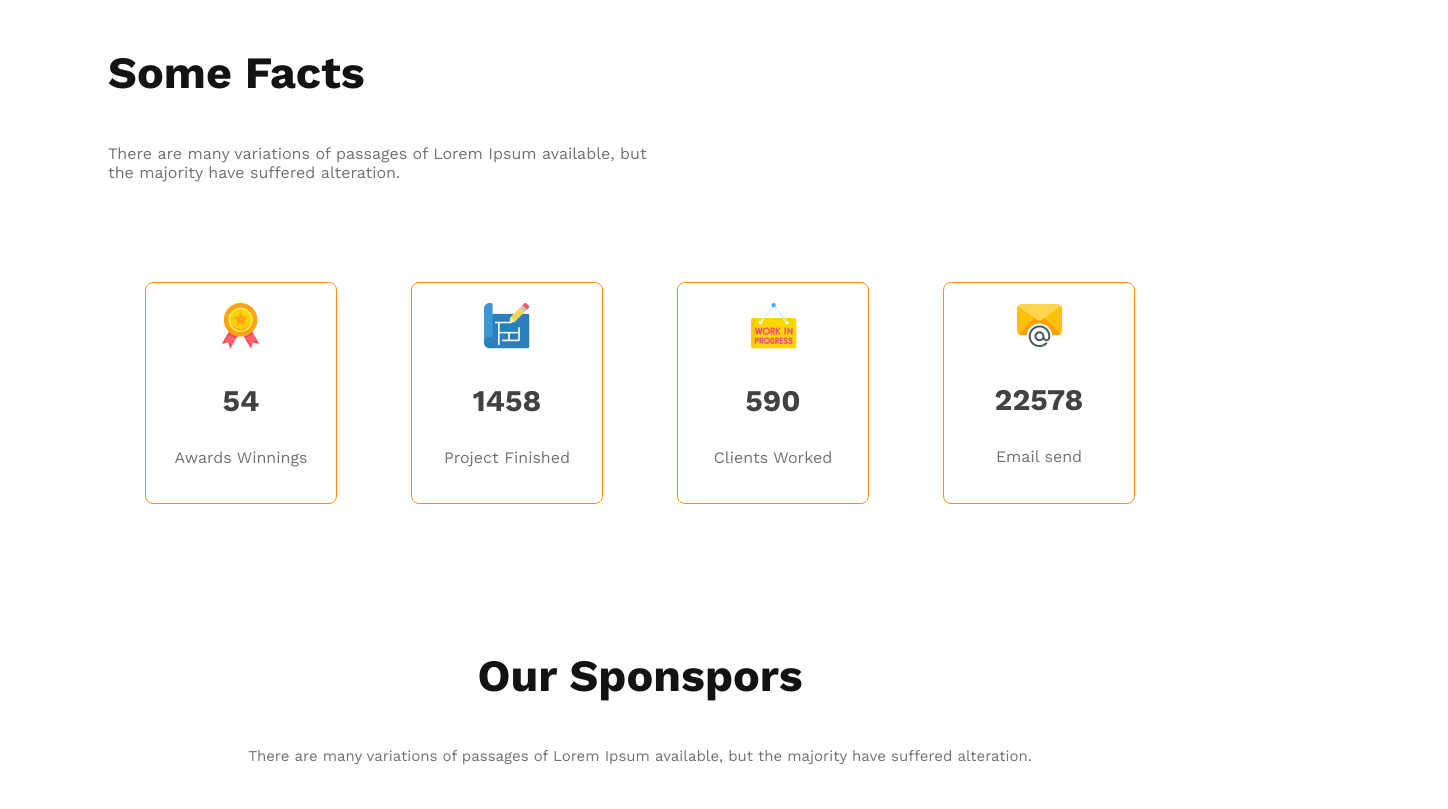
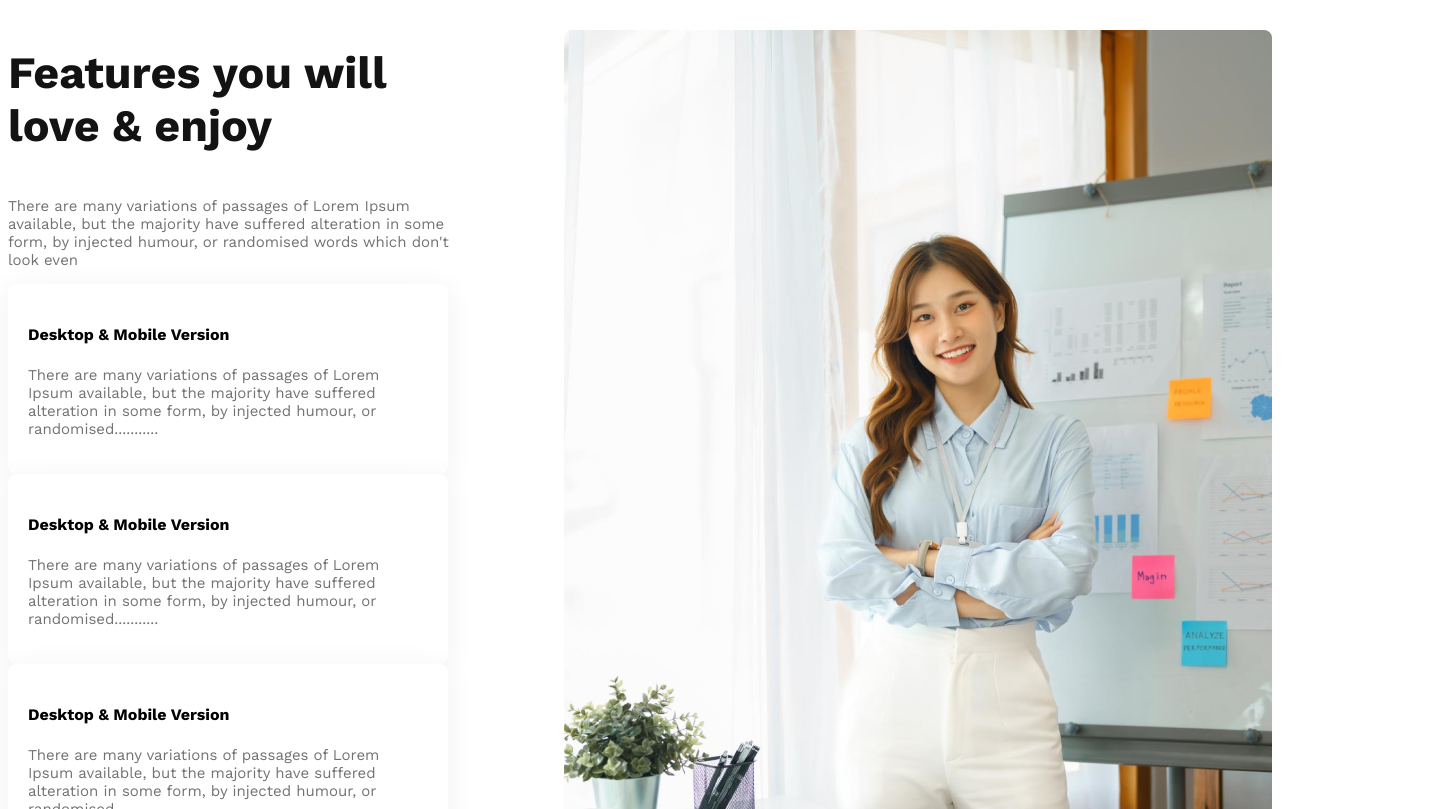
Before and after one commit to sadianila1/g3-architect-practice, a plain HTML site: page index.html in a window 1280 px wide. Shown: the part 1865-2674 px from the top of the page, 1448 px wide, since content can reach past the window. Drawn offline with nearby package versions, Linux system fonts and the light colour scheme.

Commit message:
feature section added

```diff
--- a/index.html
+++ b/index.html
@@ -43,8 +43,30 @@
             </div>
         </section>
 <!-- feature section added ......... -->
-<section>
-
+<section class="feature">
+<div class="feature-content">
+<h3 class="nav-title">Features you will love & enjoy</h3>
+<p class="quick-description">There are many variations of passages of Lorem Ipsum available, but the majority have suffered alteration in some form, by injected humour, or randomised words which don't look even</p>
+<div class="feature-card">
+    <h4>Desktop & Mobile Version</h4>
+    <p class="quick-description">There are many variations of passages of Lorem Ipsum available, but the majority have suffered alteration in some form, by injected humour, or randomised...........</p>
+</div>
+<div class="feature-card">
+    <h4>Desktop & Mobile Version</h4>
+    <p class="quick-description">There are many variations of passages of Lorem Ipsum available, but the majority have suffered alteration in some form, by injected humour, or randomised...........</p>
+</div>
+<div class="feature-card">
+    <h4>Desktop & Mobile Version</h4>
+    <p class="quick-description">There are many variations of passages of Lorem Ipsum available, but the majority have suffered alteration in some form, by injected humour, or randomised...........</p>
+</div>
+<div class="feature-card">
+    <h4>Desktop & Mobile Version</h4>
+    <p class="quick-description">There are many variations of passages of Lorem Ipsum available, but the majority have suffered alteration in some form, by injected humour, or randomised...........</p>
+</div>
+</div>
+<div class="feature-imag">
+    <img src="images/architect.png" alt="">
+</div>
 </section>
 <!-- fact section added -->
 <section class="fact-section">
@@ -86,7 +108,7 @@
 </section>
     </main>
     <footer>
-
+<p class="foot-description">All rights reserved copyright@2023 startup landing page design</p>
     </footer>
 </body>
 </html>
--- a/styles/architect.css
+++ b/styles/architect.css
@@ -104,6 +104,22 @@ main{
     font-size: 15px;
     font-weight: 400;
 }
+
+/* feature section styles */
+.feature{
+    display: flex;
+    margin-top: 100px;
+    gap: 100px;
+    align-items: center;
+}
+.feature-card{
+    border-radius: 8px;
+background: #FFF;
+box-shadow: 0px 4px 30px 0px rgba(0, 0, 0, 0.06);
+width: 400px;
+height: 150px;
+padding: 20px;
+}
 /* facts section added */
 .fact-section{
     padding: 100px;
@@ -145,6 +161,21 @@ gap: 50px;
 .sponsor-img-container img{
     width: 100px;
     height: 50px;
+}
+/* footer section added */
+footer{
+    border-radius: 8px;
+background: #FFF4E7;
+width: 1440px;
+height: 100px;
+margin-top: 100px;
+}
+.foot-description{
+    color: #424242;
+text-align: center;
+font-size: 20px;
+font-weight: 400;
+padding: 40px;
 }
 /* responsive media query */
 @media screen and (max-width:576px) {
```
